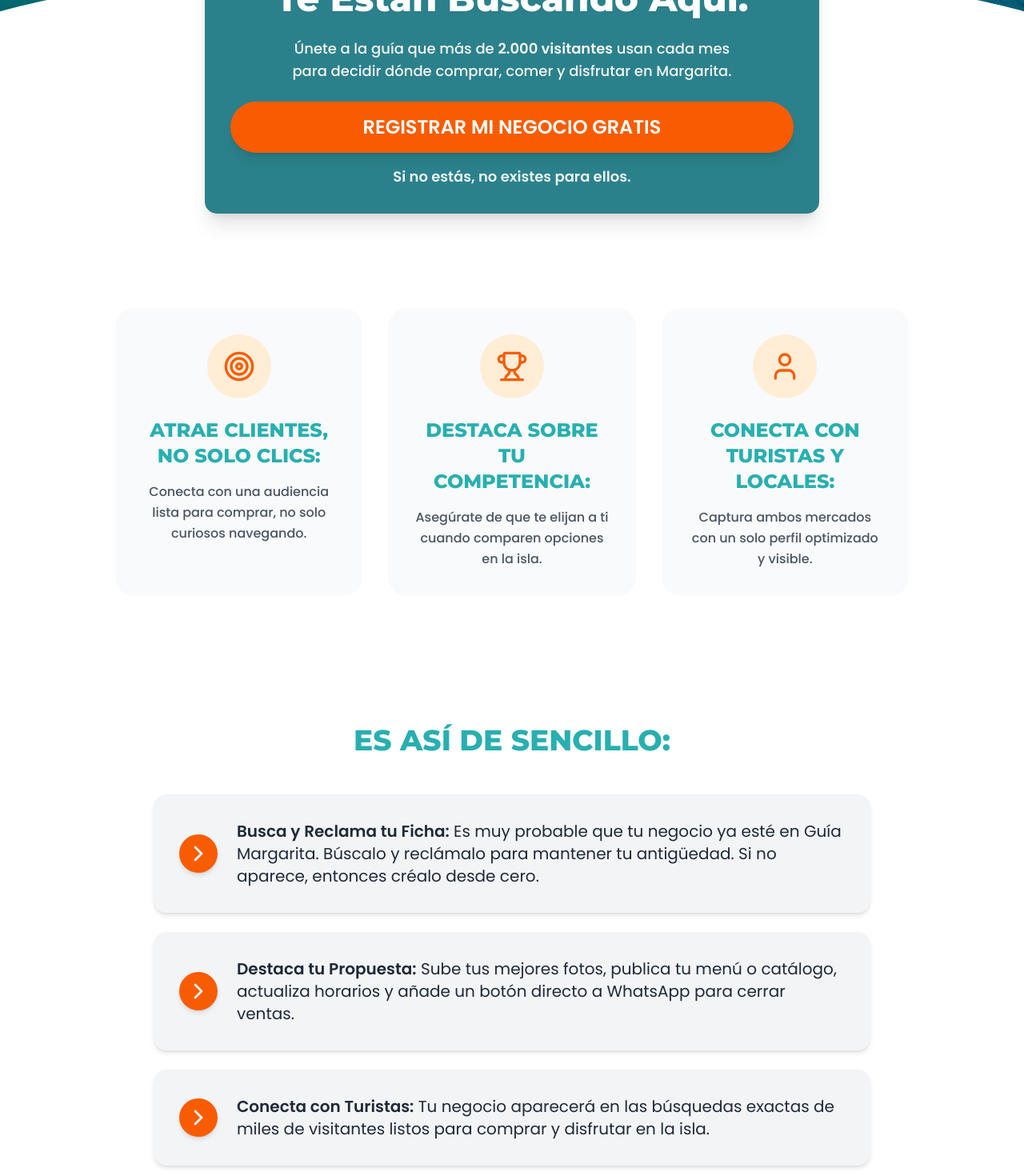
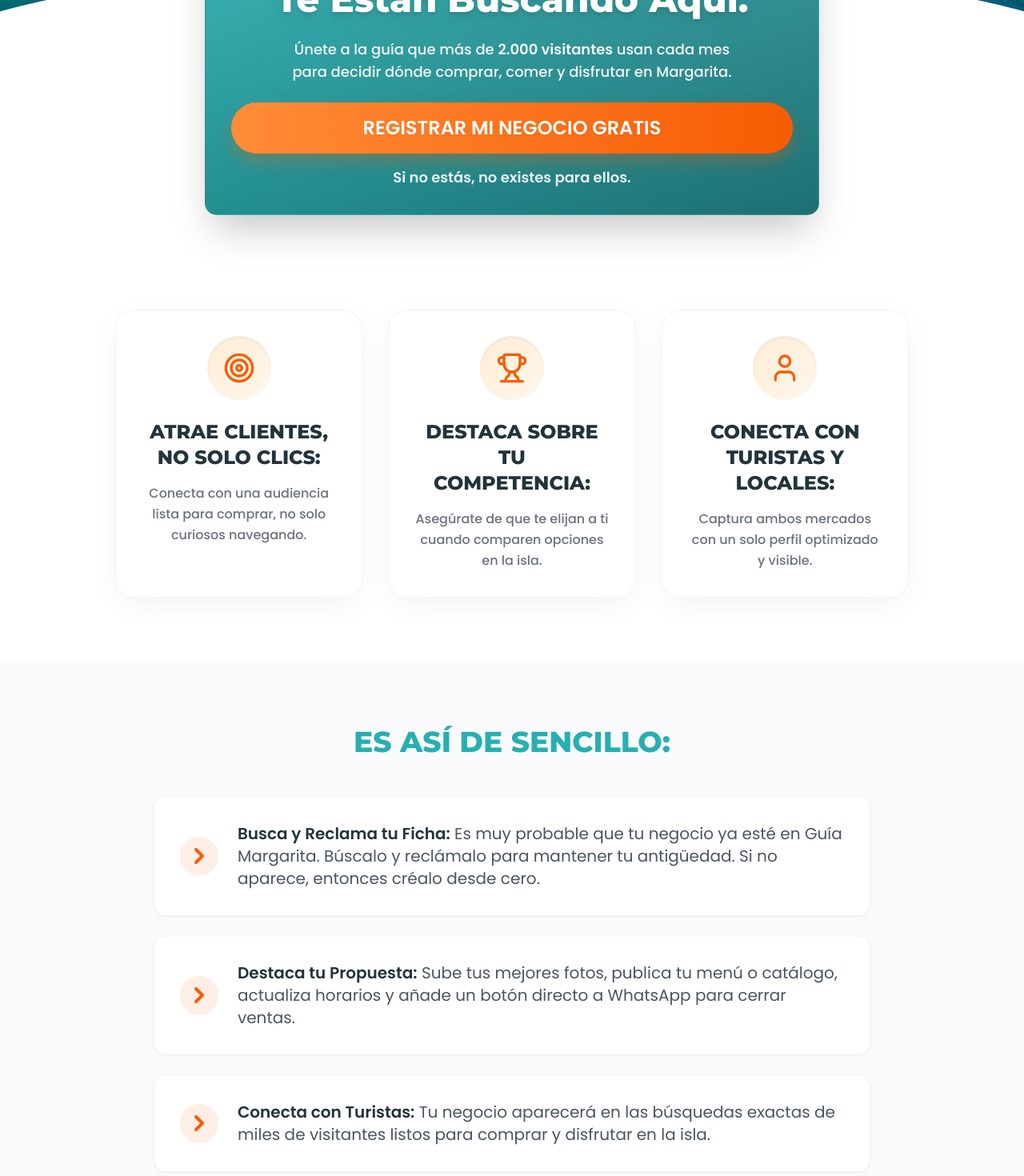
Before and after one commit to ashleyps/guiamargarita-lp, a React (Vite) app: page / in a window 1280 px wide. Shown: the part 580-2050 px from the top of the page at 80% size. Built offline with nearby package versions, Linux system fonts and the light colour scheme.

Commit message:
Apply Wow visual polish to main layout (gradients, shadows, glassmorphism)

```diff
--- a/src/App.tsx
+++ b/src/App.tsx
@@ -82,31 +82,38 @@
         </div>
 
         {/* 2. Tarjeta Azul Marca (Teal) con el Copy */}
+        {/* 2. Tarjeta Azul Marca (Teal) con el Copy */}
         <div className="relative z-30 -mt-24 md:-mt-44 translate-y-[10px] w-full px-4 mb-4 md:mb-12 pointer-events-none">
           <motion.div
             initial={{ scale: 0.9, y: 50, opacity: 0 }}
             whileInView={{ scale: 1, y: 0, opacity: 1 }}
             viewport={{ once: true }}
             transition={{ type: "spring", stiffness: 50, damping: 20, delay: 0.2 }}
-            className="bg-brand-tealdark text-white rounded-t-[50px] md:rounded-t-[80px] rounded-b-[15px] p-6 pt-8 md:p-8 md:pt-10 max-w-3xl mx-auto text-center shadow-xl relative overflow-hidden pointer-events-auto"
+            className="bg-gradient-to-br from-[#28afb0] to-[#1e6f73] backdrop-blur-sm bg-opacity-95 text-white rounded-t-[50px] md:rounded-t-[80px] rounded-b-[15px] p-6 pt-8 md:p-8 md:pt-10 max-w-3xl mx-auto text-center shadow-2xl border border-white/10 relative overflow-hidden pointer-events-auto ring-1 ring-white/20"
           >
+            {/* Glossy Overlay effect */}
+            <div className="absolute top-0 left-0 w-full h-full bg-gradient-to-b from-white/10 to-transparent pointer-events-none"></div>
+
             {/* H1 Mobile: Reduced size (text-xl approx 20px) and tighter leading (leading-none) */}
-            <h1 className="font-heading font-extrabold text-xl md:text-[40px] lg:text-[45px] mb-3 md:mb-5 drop-shadow-sm leading-none md:leading-tight text-white">
+            <h1 className="relative font-heading font-extrabold text-xl md:text-[40px] lg:text-[45px] mb-3 md:mb-5 drop-shadow-sm leading-none md:leading-tight text-white z-10">
               Tus Próximos Clientes <br />
-              Te Están Buscando Aquí.
+              <span className="text-white drop-shadow-lg">Te Están Buscando Aquí.</span>
             </h1>
 
-            <p className="font-sans text-brand-offwhite text-sm md:text-lg font-medium leading-relaxed max-w-xl mx-auto mb-5 md:mb-6">
+            <p className="relative font-sans text-brand-offwhite text-sm md:text-lg font-medium leading-relaxed max-w-xl mx-auto mb-5 md:mb-6 z-10">
               Únete a la guía que más de <strong>2.000 visitantes</strong> usan cada mes para decidir dónde comprar, comer y disfrutar en Margarita.
             </p>
 
-            <a
+            <motion.a
               href="https://guiamargarita.com/publicar-anuncio/"
-              className="bg-brand-orange text-white hover:bg-white hover:text-brand-orange text-xl md:text-2xl font-extrabold py-4 px-8 rounded-full shadow-lg transition-all transform hover:-translate-y-1 hover:shadow-xl flex items-center justify-center gap-2 mx-auto w-full md:w-auto text-decoration-none leading-none"
+              whileHover={{ scale: 1.05 }}
+              whileTap={{ scale: 0.95 }}
+              className="relative overflow-hidden bg-gradient-to-r from-[#ff8c37] to-[#f75c03] text-white hover:to-[#ff4e00] text-xl md:text-2xl font-extrabold py-4 px-8 rounded-full shadow-[0_10px_20px_rgba(247,92,3,0.3)] transition-all flex items-center justify-center gap-2 mx-auto w-full md:w-auto text-decoration-none leading-none z-10 group"
             >
-              <span>REGISTRAR MI NEGOCIO GRATIS</span>
-            </a>
-            <p className="mt-4 text-base md:text-lg text-white font-bold opacity-90">
+              <span className="relative z-10 drop-shadow-sm">REGISTRAR MI NEGOCIO GRATIS</span>
+              <div className="absolute inset-0 h-full w-full bg-gradient-to-r from-transparent via-white/30 to-transparent -translate-x-full group-hover:animate-[shimmer_1.5s_infinite]"></div>
+            </motion.a>
+            <p className="mt-4 text-base md:text-lg text-white font-bold opacity-90 relative z-10">
               Si no estás, no existes para ellos.
             </p>
           </motion.div>
@@ -121,46 +128,46 @@
         <div className="w-full md:w-[80%] mx-auto px-4">
           <div className="grid md:grid-cols-3 gap-8">
             {/* Benefit 1 */}
-            <div className="bg-gray-50 p-8 rounded-3xl hover:bg-white hover:shadow-xl transition-all border border-transparent hover:border-gray-100 group text-center">
+            <div className="bg-white p-8 rounded-3xl shadow-[0_10px_40px_-10px_rgba(0,0,0,0.08)] hover:shadow-[0_20px_50px_-10px_rgba(40,175,176,0.3)] transition-all border border-gray-100 hover:border-brand-teal/30 group text-center hover:-translate-y-1">
               <div className="flex justify-center mb-6">
-                <div className="w-20 h-20 bg-orange-100 rounded-full flex items-center justify-center text-brand-orange group-hover:scale-110 transition-transform duration-300">
+                <div className="w-20 h-20 bg-gradient-to-br from-orange-100 to-orange-50 rounded-full flex items-center justify-center text-brand-orange group-hover:scale-110 transition-transform duration-300 shadow-inner">
                   <Target className="w-10 h-10" strokeWidth={2} />
                 </div>
               </div>
-              <h3 className="font-heading font-extrabold text-xl md:text-2xl mb-4 text-brand-teal uppercase leading-tight">
+              <h3 className="font-heading font-extrabold text-xl md:text-2xl mb-4 text-brand-dark group-hover:text-brand-teal transition-colors uppercase leading-tight">
                 Atrae Clientes,<br /> No solo Clics:
               </h3>
-              <p className="text-gray-600 leading-relaxed font-medium">
+              <p className="text-gray-500 leading-relaxed font-medium">
                 Conecta con una audiencia lista para comprar, no solo curiosos navegando.
               </p>
             </div>
 
             {/* Benefit 2 */}
-            <div className="bg-gray-50 p-8 rounded-3xl hover:bg-white hover:shadow-xl transition-all border border-transparent hover:border-gray-100 group text-center">
+            <div className="bg-white p-8 rounded-3xl shadow-[0_10px_40px_-10px_rgba(0,0,0,0.08)] hover:shadow-[0_20px_50px_-10px_rgba(40,175,176,0.3)] transition-all border border-gray-100 hover:border-brand-teal/30 group text-center hover:-translate-y-1">
               <div className="flex justify-center mb-6">
-                <div className="w-20 h-20 bg-orange-100 rounded-full flex items-center justify-center text-brand-orange group-hover:scale-110 transition-transform duration-300">
+                <div className="w-20 h-20 bg-gradient-to-br from-orange-100 to-orange-50 rounded-full flex items-center justify-center text-brand-orange group-hover:scale-110 transition-transform duration-300 shadow-inner">
                   <Trophy className="w-10 h-10" strokeWidth={2} />
                 </div>
               </div>
-              <h3 className="font-heading font-extrabold text-xl md:text-2xl mb-4 text-brand-teal uppercase leading-tight">
+              <h3 className="font-heading font-extrabold text-xl md:text-2xl mb-4 text-brand-dark group-hover:text-brand-teal transition-colors uppercase leading-tight">
                 Destaca sobre tu<br /> Competencia:
               </h3>
-              <p className="text-gray-600 leading-relaxed font-medium">
+              <p className="text-gray-500 leading-relaxed font-medium">
                 Asegúrate de que te elijan a ti cuando comparen opciones en la isla.
               </p>
             </div>
 
             {/* Benefit 3 */}
-            <div className="bg-gray-50 p-8 rounded-3xl hover:bg-white hover:shadow-xl transition-all border border-transparent hover:border-gray-100 group text-center">
+            <div className="bg-white p-8 rounded-3xl shadow-[0_10px_40px_-10px_rgba(0,0,0,0.08)] hover:shadow-[0_20px_50px_-10px_rgba(40,175,176,0.3)] transition-all border border-gray-100 hover:border-brand-teal/30 group text-center hover:-translate-y-1">
               <div className="flex justify-center mb-6">
-                <div className="w-20 h-20 bg-orange-100 rounded-full flex items-center justify-center text-brand-orange group-hover:scale-110 transition-transform duration-300">
+                <div className="w-20 h-20 bg-gradient-to-br from-orange-100 to-orange-50 rounded-full flex items-center justify-center text-brand-orange group-hover:scale-110 transition-transform duration-300 shadow-inner">
                   <User className="w-10 h-10" strokeWidth={2} />
                 </div>
               </div>
-              <h3 className="font-heading font-extrabold text-xl md:text-2xl mb-4 text-brand-teal uppercase leading-tight">
+              <h3 className="font-heading font-extrabold text-xl md:text-2xl mb-4 text-brand-dark group-hover:text-brand-teal transition-colors uppercase leading-tight">
                 Conecta con <br /> Turistas y Locales:
               </h3>
-              <p className="text-gray-600 leading-relaxed font-medium">
+              <p className="text-gray-500 leading-relaxed font-medium">
                 Captura ambos mercados con un solo perfil optimizado y visible.
               </p>
             </div>
@@ -170,7 +177,7 @@
 
       {/* Process Section */}
       {/* Reduced Spacing: py-10 for mobile */}
-      <section className="py-10 md:py-20 bg-white relative overflow-hidden">
+      <section className="py-10 md:py-20 bg-gray-50 relative overflow-hidden">
         <div className="container mx-auto px-4 relative z-10">
           <div className="text-center mb-8 md:mb-12">
             <h2 className="font-heading font-extrabold text-3xl md:text-4xl mb-4 text-brand-teal uppercase">
@@ -180,32 +187,32 @@
 
           <div className="flex flex-col gap-6 max-w-4xl mx-auto">
             {/* Step 1 */}
-            <div className="bg-gray-100 rounded-2xl p-4 md:p-8 shadow-md flex items-start md:items-center gap-3 md:gap-6 hover:shadow-lg transition-shadow">
-              <div className="flex-shrink-0 w-10 h-10 md:w-12 md:h-12 bg-brand-orange rounded-full flex items-center justify-center text-white shadow-md">
-                <ChevronRight className="w-6 h-6 md:w-8 md:h-8" />
+            <div className="bg-white rounded-2xl p-4 md:p-8 shadow-sm hover:shadow-md transition-shadow flex items-start md:items-center gap-3 md:gap-6 border border-gray-100 group">
+              <div className="flex-shrink-0 w-10 h-10 md:w-12 md:h-12 bg-brand-orange/10 group-hover:bg-brand-orange rounded-full flex items-center justify-center text-brand-orange group-hover:text-white transition-all duration-300 shadow-sm">
+                <ChevronRight className="w-6 h-6 md:w-8 md:h-8" strokeWidth={3} />
               </div>
-              <p className="text-gray-800 text-lg md:text-xl leading-relaxed">
-                <span className="font-bold">Busca y Reclama tu Ficha:</span> Es muy probable que tu negocio ya esté en Guía Margarita. Búscalo y reclámalo para mantener tu antigüedad. Si no aparece, entonces créalo desde cero.
+              <p className="text-gray-600 text-lg md:text-xl leading-relaxed">
+                <span className="font-bold text-brand-dark">Busca y Reclama tu Ficha:</span> Es muy probable que tu negocio ya esté en Guía Margarita. Búscalo y reclámalo para mantener tu antigüedad. Si no aparece, entonces créalo desde cero.
               </p>
             </div>
 
             {/* Step 2 */}
-            <div className="bg-gray-100 rounded-2xl p-4 md:p-8 shadow-md flex items-start md:items-center gap-3 md:gap-6 hover:shadow-lg transition-shadow">
-              <div className="flex-shrink-0 w-10 h-10 md:w-12 md:h-12 bg-brand-orange rounded-full flex items-center justify-center text-white shadow-md">
-                <ChevronRight className="w-6 h-6 md:w-8 md:h-8" />
+            <div className="bg-white rounded-2xl p-4 md:p-8 shadow-sm hover:shadow-md transition-shadow flex items-start md:items-center gap-3 md:gap-6 border border-gray-100 group">
+              <div className="flex-shrink-0 w-10 h-10 md:w-12 md:h-12 bg-brand-orange/10 group-hover:bg-brand-orange rounded-full flex items-center justify-center text-brand-orange group-hover:text-white transition-all duration-300 shadow-sm">
+                <ChevronRight className="w-6 h-6 md:w-8 md:h-8" strokeWidth={3} />
               </div>
-              <p className="text-gray-800 text-lg md:text-xl leading-relaxed">
-                <span className="font-bold">Destaca tu Propuesta:</span> Sube tus mejores fotos, publica tu menú o catálogo, actualiza horarios y añade un botón directo a WhatsApp para cerrar ventas.
+              <p className="text-gray-600 text-lg md:text-xl leading-relaxed">
+                <span className="font-bold text-brand-dark">Destaca tu Propuesta:</span> Sube tus mejores fotos, publica tu menú o catálogo, actualiza horarios y añade un botón directo a WhatsApp para cerrar ventas.
               </p>
             </div>
 
             {/* Step 3 */}
-            <div className="bg-gray-100 rounded-2xl p-4 md:p-8 shadow-md flex items-start md:items-center gap-3 md:gap-6 hover:shadow-lg transition-shadow">
-              <div className="flex-shrink-0 w-10 h-10 md:w-12 md:h-12 bg-brand-orange rounded-full flex items-center justify-center text-white shadow-md">
-                <ChevronRight className="w-6 h-6 md:w-8 md:h-8" />
+            <div className="bg-white rounded-2xl p-4 md:p-8 shadow-sm hover:shadow-md transition-shadow flex items-start md:items-center gap-3 md:gap-6 border border-gray-100 group">
+              <div className="flex-shrink-0 w-10 h-10 md:w-12 md:h-12 bg-brand-orange/10 group-hover:bg-brand-orange rounded-full flex items-center justify-center text-brand-orange group-hover:text-white transition-all duration-300 shadow-sm">
+                <ChevronRight className="w-6 h-6 md:w-8 md:h-8" strokeWidth={3} />
               </div>
-              <p className="text-gray-800 text-lg md:text-xl leading-relaxed">
-                <span className="font-bold">Conecta con Turistas:</span> Tu negocio aparecerá en las búsquedas exactas de miles de visitantes listos para comprar y disfrutar en la isla.
+              <p className="text-gray-600 text-lg md:text-xl leading-relaxed">
+                <span className="font-bold text-brand-dark">Conecta con Turistas:</span> Tu negocio aparecerá en las búsquedas exactas de miles de visitantes listos para comprar y disfrutar en la isla.
               </p>
             </div>
           </div>
@@ -218,7 +225,7 @@
         <div className="container mx-auto px-4 text-center">
 
           {/* Laptop/Phone Image */}
-          <div className="w-full max-w-5xl mx-auto rounded-3xl overflow-hidden shadow-2xl mb-8 md:mb-12">
+          <div className="w-full max-w-5xl mx-auto rounded-[3rem] overflow-hidden shadow-2xl mb-8 md:mb-12 border-4 border-white ring-1 ring-gray-100 transform hover:scale-[1.01] transition-transform duration-500">
             <img
               src="/telefono-playa.webp"
               alt="Gestión desde el móvil"
@@ -227,14 +234,17 @@
           </div>
 
           {/* CTA Button */}
-          <div className="max-w-2xl mx-auto">
-            <a
+          <div className="max-w-3xl mx-auto">
+            <motion.a
               href="https://guiamargarita.com/publicar-anuncio/"
-              className="bg-brand-orange text-white hover:bg-brand-dark text-xl md:text-2xl font-extrabold py-4 px-10 rounded-full shadow-lg transition-all transform hover:-translate-y-1 hover:shadow-xl flex items-center justify-center gap-3 mx-auto w-full md:w-auto mb-6 text-decoration-none leading-none"
+              whileHover={{ scale: 1.05 }}
+              whileTap={{ scale: 0.95 }}
+              className="relative overflow-hidden bg-gradient-to-r from-[#ff8c37] to-[#f75c03] text-white hover:to-[#ff4e00] text-xl md:text-2xl font-extrabold py-4 px-10 rounded-full shadow-[0_15px_30px_rgba(247,92,3,0.4)] transition-all flex items-center justify-center gap-3 mx-auto w-full md:w-auto mb-6 text-decoration-none leading-none group"
             >
-              <span>REGISTRAR MI NEGOCIO GRATIS</span>
-            </a>
-            <p className="font-sans text-gray-600 font-medium text-lg">
+              <span className="relative z-10 drop-shadow-md">REGISTRAR MI NEGOCIO GRATIS</span>
+              <div className="absolute inset-0 h-full w-full bg-gradient-to-r from-transparent via-white/30 to-transparent -translate-x-full group-hover:animate-[shimmer_1.5s_infinite]"></div>
+            </motion.a>
+            <p className="font-sans text-gray-500 font-medium text-lg">
               Toma menos de 5 minutos y el registro básico es 100% gratuito.
             </p>
           </div>
```
